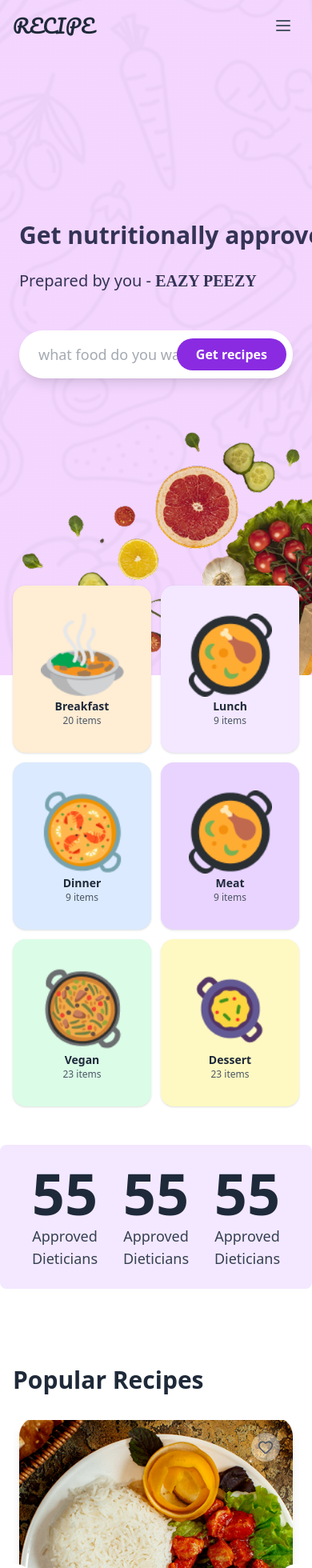
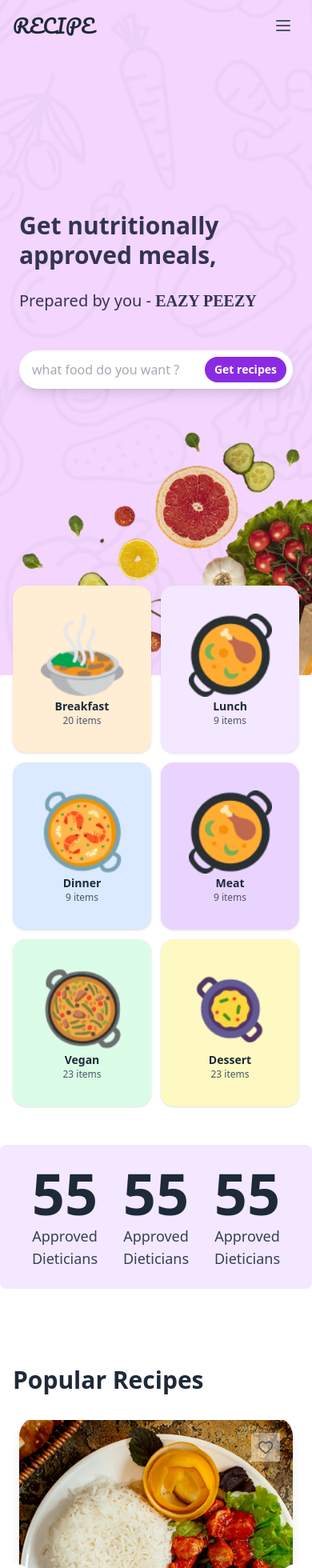
Before and after one commit to mihrab34/nutricheck, a React (Vite) app: page / in a window 390 px wide. Shown: the top 1960 px of the page at 80% size. Built offline with nearby package versions, Linux system fonts and the light colour scheme.

Commit message:
Work in progress, recipe detail complete

```diff
--- a/src/components/Hero.jsx
+++ b/src/components/Hero.jsx
@@ -19,8 +19,9 @@ const Hero = () => {
       {/* Content */}
       <div className="relative z-10 flex flex-col items-start justify-center min-h-[calc(100vh-12rem)] px-6 py-12">
         <div className="w-full max-w-4xl mx-auto transform -translate-y-12">
-          <h1 className="text-3xl sm:text-4xl md:text-5xl lg:text-6xl font-bold text-[#333356] mb-6 leading-tight whitespace-nowrap">
-            Get nutritionally approved meals,
+          <h1 className="text-3xl sm:text-4xl md:text-5xl lg:text-6xl font-bold text-[#333356] mb-6 leading-tight">
+            <span className="sm:whitespace-nowrap">Get nutritionally</span>
+            <span className="sm:whitespace-nowrap"> approved meals,</span>
           </h1>
           <p className="text-xl md:text-2xl text-[#333356] mb-12">
             Prepared by you - <span className="figma-hand">EAZY PEEZY</span>
@@ -32,9 +33,9 @@ const Hero = () => {
               <input
                 type="text"
                 placeholder="what food do you want ?"
-                className="w-full py-4 pl-6 pr-36 rounded-full shadow-lg focus:outline-none text-gray-600 text-lg bg-white"
+                className="w-full py-3 sm:py-4 pl-4 sm:pl-6 pr-28 sm:pr-36 rounded-full shadow-lg focus:outline-none text-gray-600 text-base sm:text-lg bg-white"
               />
-              <button className="absolute right-1 top-1/2 -translate-y-1/2 bg-[#8A2BE2] hover:bg-[#7B1FA2] text-white font-semibold px-6 py-2 rounded-full transition whitespace-nowrap mr-1">
+              <button className="absolute right-1 top-1/2 -translate-y-1/2 bg-[#8A2BE2] hover:bg-[#7B1FA2] text-white font-semibold px-3 sm:px-6 py-1.5 sm:py-2 text-sm sm:text-base rounded-full transition whitespace-nowrap mr-1">
                 Get recipes
               </button>
             </div>
--- a/src/components/PopularRecipeSection.jsx
+++ b/src/components/PopularRecipeSection.jsx
@@ -1,179 +1,6 @@
-// import React, { useState } from 'react';
-// import { ChevronLeft, ChevronRight, Heart, Clock, Users, ChefHat } from 'lucide-react';
-// import Recipe from '../assets/images/Recipe.png';
-
-// const PopularRecipesSection = () => {
-//   const [currentIndex, setCurrentIndex] = useState(0);
-
-//   const recipes = [
-//     {
-//       id: 1,
-//       title: 'Rice with fried cheese',
-//       time: '20 min',
-//       difficulty: 'Easy',
-//       servings: '4',
-//       image: Recipe,
-//       liked: false
-//     },
-//     {
-//       id: 2,
-//       title: 'Rice with fried cheese',
-//       time: '20 min',
-//       difficulty: 'Easy',
-//       servings: '4',
-//       image: Recipe,
-//       liked: false
-//     },
-//     {
-//       id: 3,
-//       title: 'Rice with fried cheese',
-//       time: '20 min',
-//       difficulty: 'Easy',
-//       servings: '4',
-//       image: Recipe,
-//       liked: false
-//     },
-//     {
-//       id: 4,
-//       title: 'Pasta Carbonara',
-//       time: '25 min',
-//       difficulty: 'Medium',
-//       servings: '3',
-//       image:Recipe,
-//       liked: false
-//     },
-//     {
-//       id: 5,
-//       title: 'Grilled Salmon',
-//       time: '15 min',
-//       difficulty: 'Easy',
-//       servings: '2',
-//       image:Recipe,
-//       liked: false
-//     }
-//   ];
-
-//   const [likedRecipes, setLikedRecipes] = useState(new Set());
-
-//   const toggleLike = (recipeId) => {
-//     const newLiked = new Set(likedRecipes);
-//     if (newLiked.has(recipeId)) {
-//       newLiked.delete(recipeId);
-//     } else {
-//       newLiked.add(recipeId);
-//     }
-//     setLikedRecipes(newLiked);
-//   };
-
-//   const nextSlide = () => {
-//     setCurrentIndex((prevIndex) =>
-//       prevIndex === recipes.length - 3 ? 0 : prevIndex + 1
-//     );
-//   };
-
-//   const prevSlide = () => {
-//     setCurrentIndex((prevIndex) =>
-//       prevIndex === 0 ? recipes.length - 3 : prevIndex - 1
-//     );
-//   };
-
-//   return (
-//     <div className="w-full py-12 bg-white">
-//       <div className="max-w-7xl mx-auto px-4">
-//         {/* Section Header */}
-//         <h2 className="text-3xl font-bold text-gray-800 mb-8">Popular Recipes</h2>
-
-//         {/* Carousel Container */}
-//         <div className="relative">
-//           {/* Navigation Buttons */}
-//           <button
-//             onClick={prevSlide}
-//             className="absolute left-0 top-1/2 transform -translate-y-1/2 -translate-x-4 z-10 bg-white shadow-lg rounded-full p-2 hover:shadow-xl transition-shadow"
-//           >
-//             <ChevronLeft className="w-6 h-6 text-gray-600" />
-//           </button>
-
-//           <button
-//             onClick={nextSlide}
-//             className="absolute right-0 top-1/2 transform -translate-y-1/2 translate-x-4 z-10 bg-white shadow-lg rounded-full p-2 hover:shadow-xl transition-shadow"
-//           >
-//             <ChevronRight className="w-6 h-6 text-gray-600" />
-//           </button>
-
-//           {/* Recipe Cards Container */}
-//           <div className="overflow-hidden">
-//             <div
-//               className="flex transition-transform duration-300 ease-in-out"
-//               style={{ transform: `translateX(-${currentIndex * (100 / 3)}%)` }}
-//             >
-//               {recipes.map((recipe) => (
-//                 <div
-//                   key={recipe.id}
-//                   className="flex-shrink-0 w-full sm:w-1/2 md:w-1/3 relative group cursor-pointer px-2"
-//                 >
-//                   {/* Recipe Card */}
-//                   <div className="relative overflow-hidden rounded-xl shadow-lg hover:shadow-xl transition-shadow duration-300">
-//                     {/* Recipe Image */}
-//                     <div className="relative h-56 bg-gradient-to-br from-orange-200 via-red-200 to-green-200 flex items-center justify-center">
-//                       <div className="w-full h-full bg-gray-300 flex items-center justify-center">
-//                         <ChefHat className="w-16 h-16 text-gray-500" />
-//                       </div>
-
-//                       {/* Heart Icon */}
-//                       <button
-//                         onClick={() => toggleLike(recipe.id)}
-//                         className="absolute top-4 right-4 p-2 bg-white/30 rounded hover:bg-white transition-colors shadow"
-//                       >
-//                         <Heart
-//                           className={`w-5 h-5 ${
-//                             likedRecipes.has(recipe.id)
-//                               ? 'text-white fill-white'
-//                               : 'text-gray-600'
-//                           }`}
-//                         />
-//                       </button>
-//                     </div>
-
-//                     {/* Recipe Details Overlay */}
-//                     <div className="absolute bottom-0 left-0 right-0 bg-gradient-to-t from-black/80 to-transparent p-6">
-//                       <h3 className="text-white text-xl font-semibold mb-3">
-//                         {recipe.title}
-//                       </h3>
-
-//                       {/* Recipe Meta Info */}
-//                       <div className="flex items-center gap-4 text-white/90 text-sm">
-//                         <div className="flex items-center gap-1 bg-black/30 px-2 py-1 rounded-full">
-//                           <Clock className="w-4 h-4" />
-//                           <span>{recipe.time}</span>
-//                         </div>
-
-//                         <div className="flex items-center gap-1 bg-black/30 px-2 py-1 rounded-full">
-//                           <ChefHat className="w-4 h-4" />
-//                           <span>{recipe.difficulty}</span>
-//                         </div>
-
-//                         <div className="flex items-center gap-1 bg-black/30 px-2 py-1 rounded-full">
-//                           <Users className="w-4 h-4" />
-//                           <span>{recipe.servings}</span>
-//                         </div>
-//                       </div>
-//                     </div>
-//                   </div>
-//                 </div>
-//               ))}
-//             </div>
-//           </div>
-//         </div>
-//       </div>
-//     </div>
-//   );
-// };
-
-// export default PopularRecipesSection;
-
 import React, { useState } from 'react';
 import { Link } from 'react-router-dom';
-import { ChevronLeft, ChevronRight, Heart, Clock, Users, ChefHat, SlidersVertical } from 'lucide-react';
+import { ChevronLeft, ChevronRight, Heart, Clock, Users, SlidersVertical } from 'lucide-react';
 import RecipeImage from '../assets/images/Recipe.png';
 
 const PopularRecipesSection = () => {
@@ -322,12 +149,12 @@ const PopularRecipesSection = () => {
                             e.stopPropagation();
                             toggleLike(recipe.id);
                           }}
-                          className="absolute top-4 right-4 p-2 bg-white/40 rounded-full hover:bg-white transition-colors shadow"
+                          className="absolute top-4 right-4 p-2 bg-white/40 rounded-sm hover:bg-white/60 transition-colors shadow"
                         >
                           <Heart
                             className={`w-5 h-5 ${
                               likedRecipes.has(recipe.id)
-                                ? 'text-red-500 fill-red-500'
+                                ? 'text-white fill-white'
                                 : 'text-gray-600'
                             }`}
                           />
--- a/src/components/RecipeHero.jsx
+++ b/src/components/RecipeHero.jsx
@@ -1,10 +1,12 @@
 import React, { useState } from 'react';
 import { ChevronLeft, ChevronRight, Star, Undo2, Share2, Bookmark } from 'lucide-react';
 import Image1 from '../assets/images/Recipe.png'; // Replace with your images
+import { Link, useNavigate } from 'react-router-dom';
 
 const images = [Image1, Image1, Image1]; // Example image list
 
 const RecipeHero = () => {
+  const navigate = useNavigate();
   const [currentImage, setCurrentImage] = useState(0);
 
   const nextImage = () => {
@@ -20,8 +22,8 @@ const RecipeHero = () => {
       {/* Back Button */}
       <div className="mb-3">
         <button
-          onClick={() => window.history.back()}
-          className="flex items-center gap-1 bg-gray-100 hover:bg-gray-200 text-gray-700 px-3 py-1 rounded"
+          onClick={() => navigate(-1)}
+          className="flex items-center gap-1 bg-gray-100 hover:bg-gray-200 text-gray-700 px-3 py-1 rounded transition-colors"
         >
           <Undo2 size={18} /> Back
         </button>
--- a/src/components/RecipeSubscription.jsx
+++ b/src/components/RecipeSubscription.jsx
@@ -5,18 +5,18 @@ import AfricanMask1 from "../assets/images/AfricanMask1.png";
 const RecipeSubscription = () => {
   return (
     <section className="relative bg-[#FFE1D6] py-20 px-4 text-center">
-      {/* Top-left decorative mask */}
+      {/* Top-left decorative mask - Hidden on mobile, shown on sm and up */}
       <img
         src={AfricanMask}
         alt="Top left mask"
-        className="absolute top-0 left-0 w-28 md:w-36 lg:w-44 -translate-x-2 -translate-y-1/4 z-20"
+        className="hidden sm:block absolute top-0 left-0 w-28 md:w-36 lg:w-44 -translate-x-2 -translate-y-1/4 z-10"
       />
 
-      {/* Bottom-right decorative mask */}
+      {/* Bottom-right decorative mask - Hidden on mobile, shown on sm and up */}
       <img
         src={AfricanMask1}
         alt="Bottom right mask"
-        className="absolute bottom-0 right-0 w-28 md:w-36 lg:w-44 -translate-x-2 translate-y-1/3 rotate-360 z-20"
+        className="hidden sm:block absolute bottom-0 right-0 w-28 md:w-36 lg:w-44 -translate-x-2 translate-y-1/3 rotate-360 z-10"
       />
 
       {/* Text and form */}
```
